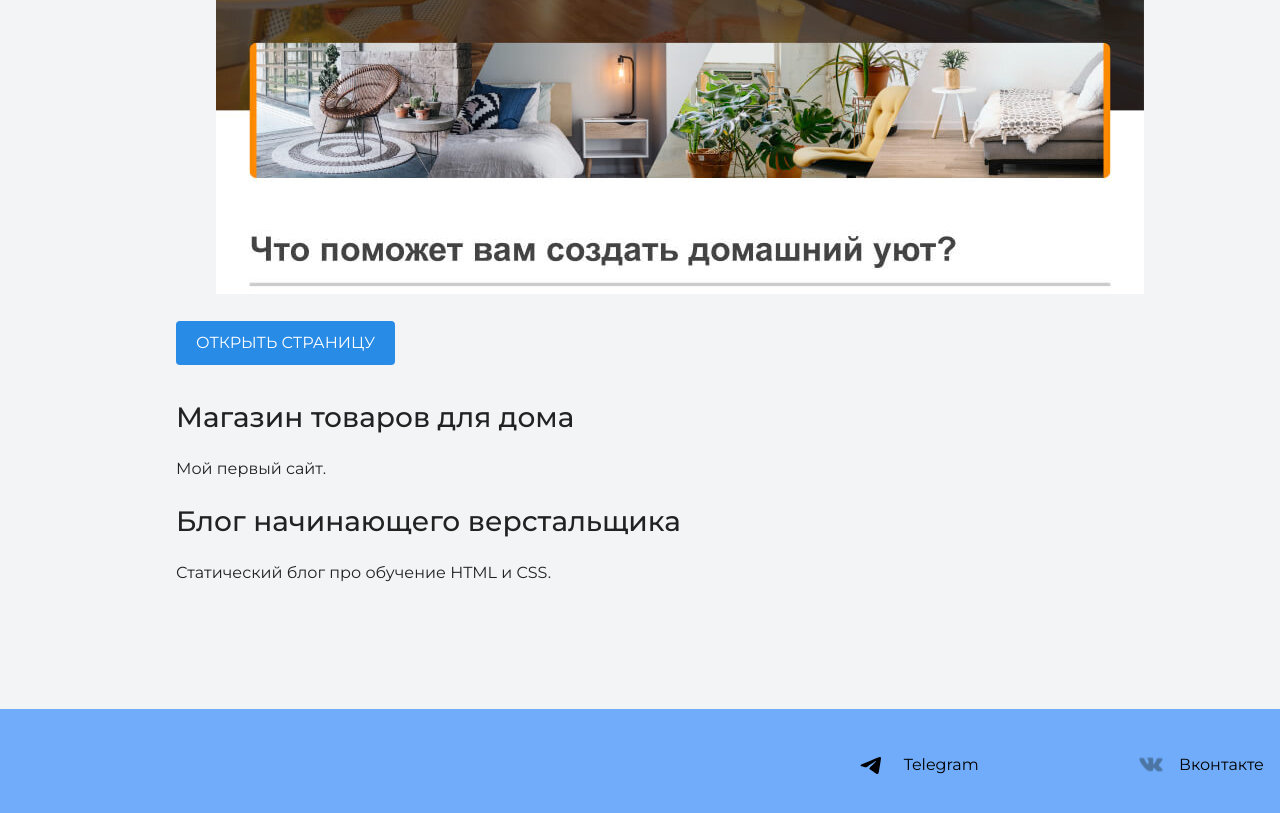
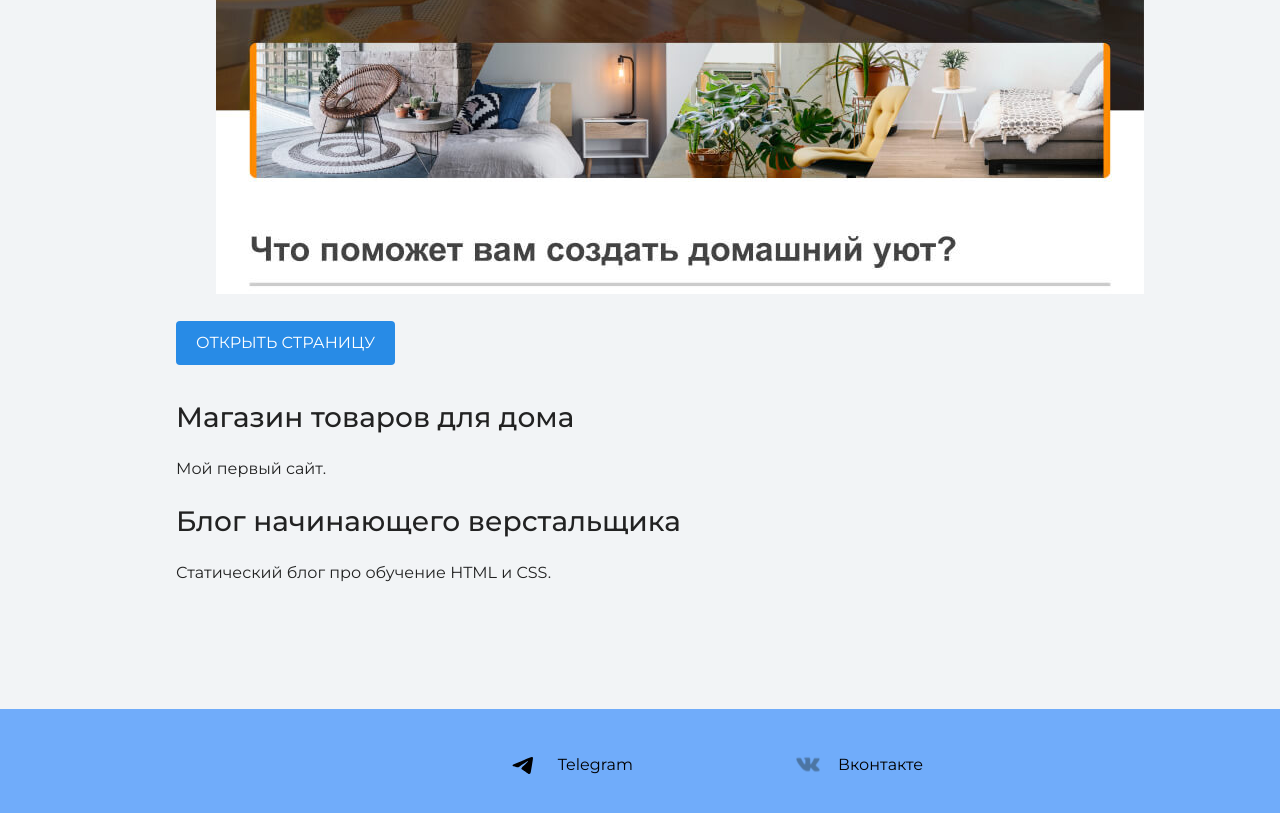
Before and after one commit to vika-kisa/my-site, a plain HTML site: page index.html in a window 1280 px wide. Shown: the part 2781-3594 px from the top of the page. Drawn offline with nearby package versions, Linux system fonts and the light colour scheme.

Commit message:
изменила три строчки

```diff
--- a/style.css
+++ b/style.css
@@ -29,7 +29,7 @@ body {
 
 .page-footer .container {
   max-width: 1408px;
-  text-align: right;
+  text-align: center;
 }
 
 .page-header a {
@@ -191,12 +191,12 @@ body {
 }
 
 .footer-tg {
-  padding-left: 140px;
+  padding-left: 145px;
   background-image: url(img/icon-tg.svg);
 }
 
 .footer-vk {
-  padding-left: 140px;
+  padding-left: 145px;
   background-image: url("img/vk-2.png");
 }
 
```
